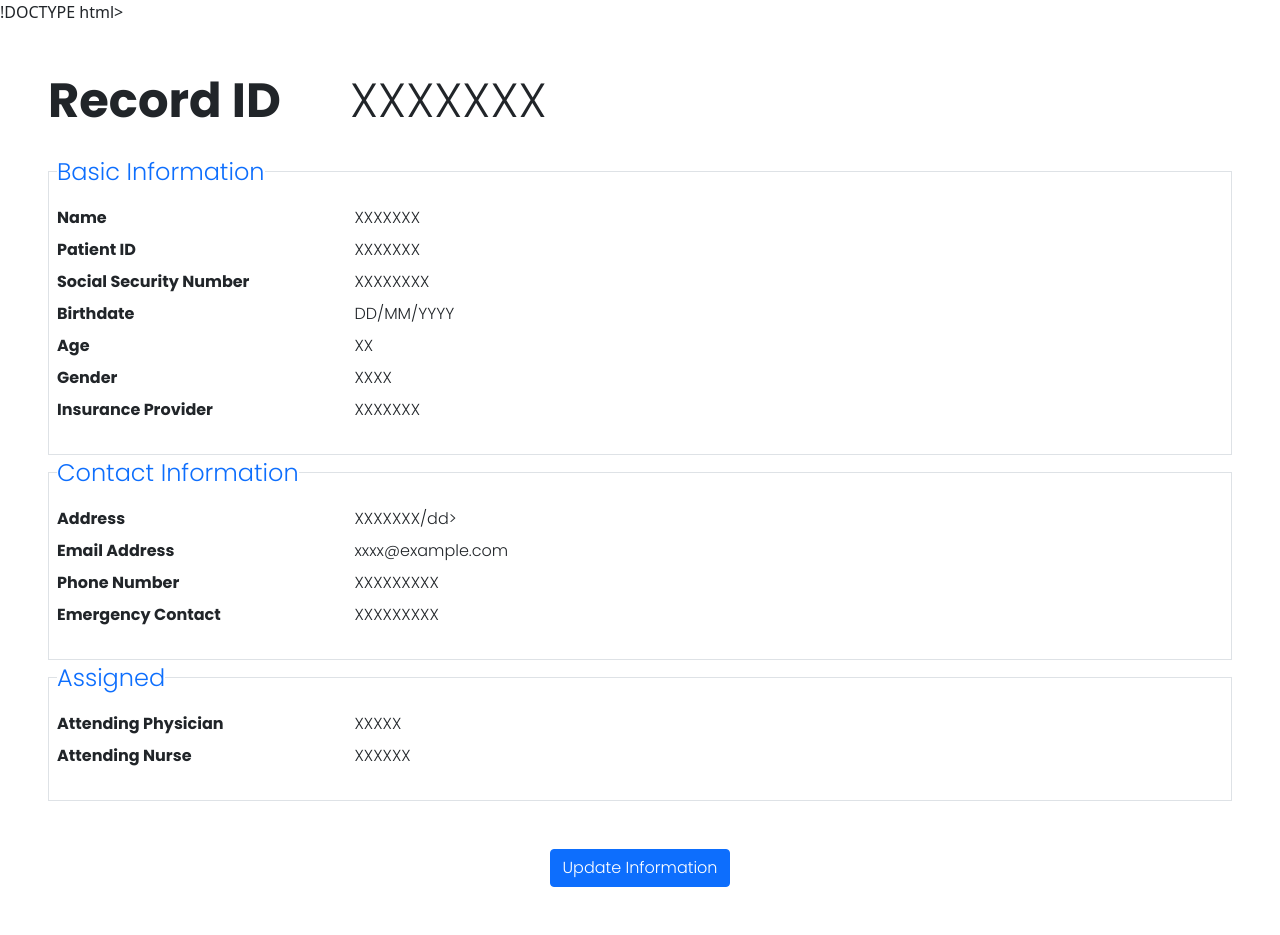
After one commit to mariamgamal70/ICU-Management-System, a Flask app: template Templates/receptionist/viewrecord.html in a window 1280 px wide. The commit adds this page. Run offline with Flask 2, Linux system fonts and the light colour scheme; the template is opened without the code that fills it, so the values that code supplies are empty; some libraries are stand-ins or nearby versions.

Commit message:
receptionist done

```diff
--- a/Templates/receptionist/homepage.html
+++ b/Templates/receptionist/homepage.html
@@ -19,7 +19,7 @@
     <script src="https://stackpath.bootstrapcdn.com/bootstrap/5.0.0-alpha1/js/bootstrap.min.js"
         integrity="sha384-oesi62hOLfzrys4LxRF63OJCXdXDipiYWBnvTl9Y9/TRlw5xlKIEHpNyvvDShgf/"
         crossorigin="anonymous"></script>
-
+        <title>Home Page</title>
 </head>
 
 <body>
--- a/Templates/receptionist/managerecords.html
+++ b/Templates/receptionist/managerecords.html
@@ -19,7 +19,7 @@
   <script src="https://stackpath.bootstrapcdn.com/bootstrap/5.0.0-alpha1/js/bootstrap.min.js"
     integrity="sha384-oesi62hOLfzrys4LxRF63OJCXdXDipiYWBnvTl9Y9/TRlw5xlKIEHpNyvvDShgf/"
     crossorigin="anonymous"></script>
-
+    <title>Manage Record</title>
 </head>
 
 <body>
--- /dev/null
+++ b/Templates/receptionist/viewrecord.html
@@ -0,0 +1,78 @@
+!DOCTYPE html>
+<html lang="en" dir="ltr">
+
+<head>
+  <meta charset="UTF-8">
+  <meta name="viewport" content="width=device-width, initial-scale=1.0">
+  <link rel="stylesheet" href="../../Static/css/sidebar.css">
+  <link rel="stylesheet" href="../../Static/css/addrecord.css">
+  <link rel="preconnect" href="https:/fonts.googleapis.com">
+  <link rel="preconnect" href="https://fonts.gstatic.com" crossorigin>
+  <link href="https://fonts.googleapis.com/css2?family=Poppins:wght@300;700&display=swap" rel="stylesheet">
+  <link rel="stylesheet" href="https://cdnjs.cloudflare.com/ajax/libs/font-awesome/6.1.2/css/all.min.css">
+  <link href='https://unpkg.com/boxicons@2.0.7/css/boxicons.min.css' rel='stylesheet'>
+  <link rel="stylesheet" href="https://stackpath.bootstrapcdn.com/bootstrap/5.0.0-alpha1/css/bootstrap.min.css"
+    integrity="sha384-r4NyP46KrjDleawBgD5tp8Y7UzmLA05oM1iAEQ17CSuDqnUK2+k9luXQOfXJCJ4I" crossorigin="anonymous">
+  <script src="https://cdn.jsdelivr.net/npm/popper.js@1.16.0/dist/umd/popper.min.js"
+    integrity="sha384-Q6E9RHvbIyZFJoft+2mJbHaEWldlvI9IOYy5n3zV9zzTtmI3UksdQRVvoxMfooAo"
+    crossorigin="anonymous"></script>
+  <script src="https://stackpath.bootstrapcdn.com/bootstrap/5.0.0-alpha1/js/bootstrap.min.js"
+    integrity="sha384-oesi62hOLfzrys4LxRF63OJCXdXDipiYWBnvTl9Y9/TRlw5xlKIEHpNyvvDShgf/"
+    crossorigin="anonymous"></script>
+    <title>Patient Record</title>
+</head>
+<body >
+    <!-- {%block content%} -->
+    <div class="m-5">
+        <dl class="row display-5">
+            <dt class="col-sm-3">Record ID</dt>
+            <dd class="col-sm-9">XXXXXXX</dd>
+        </dl>
+        <fieldset class="border p-2">
+            <legend class="text-primary float-none w-auto">Basic Information</legend>
+            <dl class="row">
+                <dt class="col-sm-3">Name</dt>
+                <dd class="col-sm-9">XXXXXXX</dd>
+                <dt class="col-sm-3">Patient ID</dt>
+                <dd class="col-sm-9">XXXXXXX</dd>
+                <dt class="col-sm-3">Social Security Number</dt>
+                <dd class="col-sm-9">XXXXXXXX</dd>
+                <dt class="col-sm-3">Birthdate</dt>
+                <dd class="col-sm-9">DD/MM/YYYY </dd>
+                <dt class="col-sm-3">Age</dt>
+                <dd class="col-sm-9">XX</dd>
+                <dt class="col-sm-3">Gender</dt>
+                <dd class="col-sm-9">XXXX</dd>
+                <dt class="col-sm-3">Insurance Provider</dt>
+                <dd class="col-sm-9">XXXXXXX</dd>
+    </dl>
+</fieldset>
+<fieldset class="border p-2">
+    <legend class="text-primary float-none w-auto">Contact Information</legend>
+    <dl class="row">
+        <dt class="col-sm-3">Address</dt>
+        <dd class="col-sm-9">XXXXXXX/dd>
+        <dt class="col-sm-3">Email Address</dt>
+        <dd class="col-sm-9">xxxx@example.com</dd>
+        <dt class="col-sm-3">Phone Number</dt>
+        <dd class="col-sm-9">XXXXXXXXX</dd>
+        <dt class="col-sm-3">Emergency Contact</dt>
+        <dd class="col-sm-9">XXXXXXXXX</dd>
+    </dl>
+</fieldset>
+<fieldset class="border p-2">
+    <legend class="text-primary float-none w-auto">Assigned</legend>
+    <dl class="row">
+        <dt class="col-sm-3">Attending Physician</dt>
+        <dd class="col-sm-9">XXXXX</dd>
+        <dt class="col-sm-3">Attending Nurse</dt>
+        <dd class="col-sm-9">XXXXXX</dd>
+        </dl>
+    </fieldset>
+    <div class="d-flex justify-content-center m-5" >
+        <a class="btn btn-primary mx-3">Update Information</a>
+    </div>
+</div>
+<!-- {% endblock %} -->
+</body>
+</html>
```
Also changed, not shown: Templates/receptionist/addrecord.html (+77 -23 lines).
